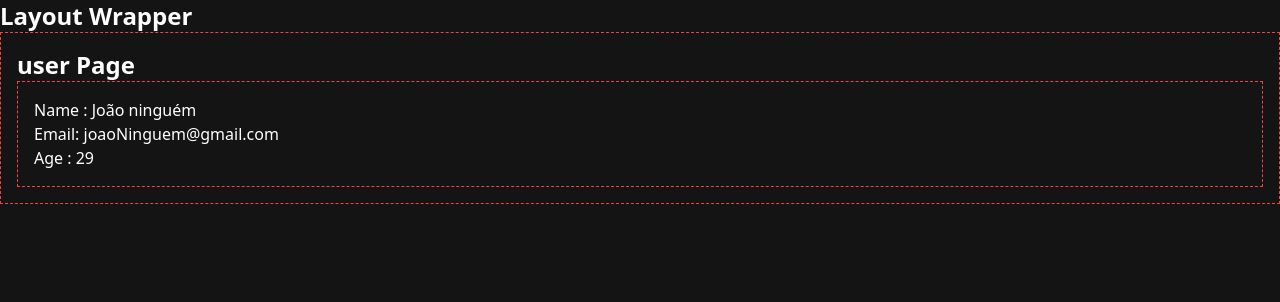
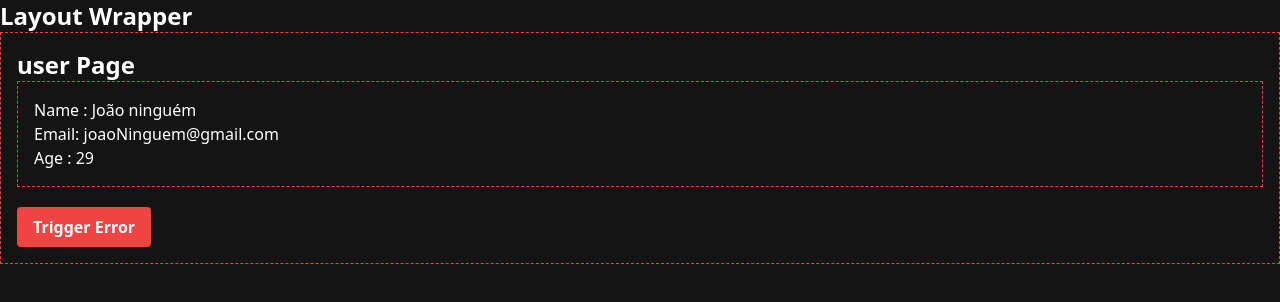
Before and after one commit to Nesrux/Front-Codeflix, a Next.js app: page /settings/user in a window 1280 px wide. Shown: the top 302 px of the page. Built offline with nearby package versions, Linux system fonts and the light colour scheme.

Commit message:
chore: erros no next

```diff
--- /dev/null
+++ b/src/app/settings/error.tsx
@@ -0,0 +1,18 @@
+'use client';
+import React, { useEffect } from 'react';
+
+export default function Error({ error, reset }: any) {
+  useEffect(() => {
+    console.log('logging error: ', error);
+  }, [error]);
+  return (
+    <>
+      <div className=' text-red-500'>
+        <h1 className='text-2xl font-bold'>Error Page</h1>
+        <div className='border border-dashed border-red-500 p-4'>
+          <p>something went wrong</p>
+        </div>
+      </div>
+    </>
+  );
+}
--- a/src/app/settings/user/page.tsx
+++ b/src/app/settings/user/page.tsx
@@ -1,3 +1,4 @@
+import BuggyButton from '@/app/components/BugButton';
 import { getUserInfo } from '@/app/lib/settings';
 import React from 'react';
 
@@ -11,6 +12,9 @@ async function User() {
         <p>Email: {email}</p>
         <p>Age : {age}</p>
       </div>
+      <div className='mt-5'>
+        <BuggyButton />
+      </div>
     </div>
   );
 }
```
